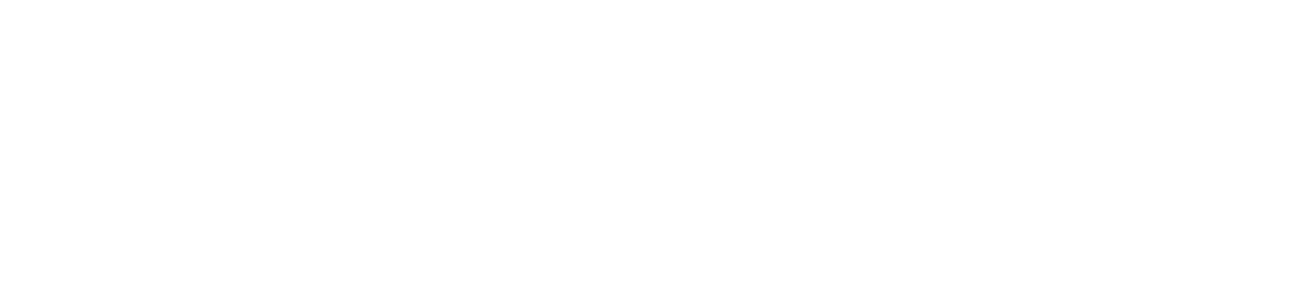
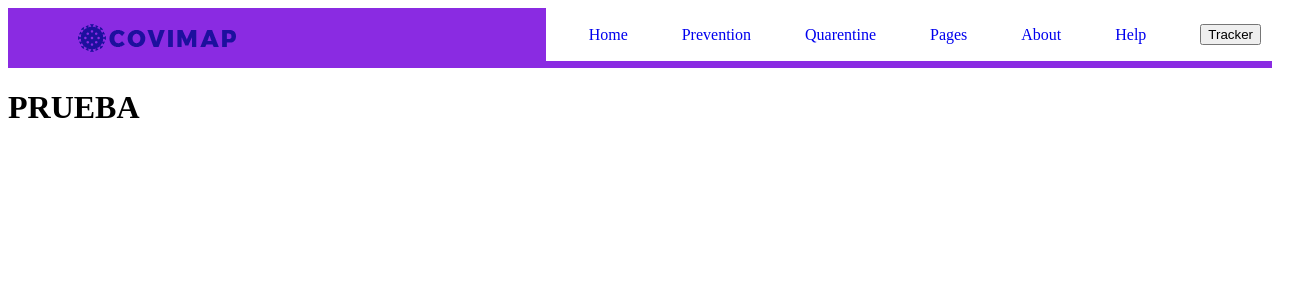
Before and after one commit to gabyfdez90/covimap, a React (Create React App) app: page / in a window 1280 px wide. Shown: the top 300 px of the page, 1304 px wide, since content can reach past the window. Built offline with nearby package versions, Linux system fonts and the light colour scheme.

Commit message:
cambios nav

```diff
--- a/package.json
+++ b/package.json
@@ -6,8 +6,12 @@
     "@testing-library/jest-dom": "^5.16.5",
     "@testing-library/react": "^13.4.0",
     "@testing-library/user-event": "^13.5.0",
+    "bootstrap": "^5.2.3",
     "react": "^18.2.0",
+    "react-bootstrap": "^2.7.0",
     "react-dom": "^18.2.0",
+    "react-router": "^6.6.2",
+    "react-router-dom": "^6.6.2",
     "react-scripts": "5.0.1",
     "web-vitals": "^2.1.4"
   },
--- a/src/App.js
+++ b/src/App.js
@@ -1,9 +1,14 @@
-
+import React from "react";
+import "../src/components/atoms/navbar/navbar.css";
+import Navbar from "../src/components/atoms/navbar/Navbar";
 
 function App() {
   return (
     <div className="App">
-
+      <Navbar />
+      <div className="main-content">
+        <h1> PRUEBA</h1>
+      </div>
     </div>
   );
 }
--- a/src/components/atoms/navbar/Navbar.jsx
+++ b/src/components/atoms/navbar/Navbar.jsx
@@ -0,0 +1,54 @@
+import "../navbar/navbar.css";
+import React from "react";
+//import { NavLink } from "react-router-dom";
+import Logo from "../../../img/logo.png";
+
+function Navbar() {
+  return (
+    <div class="container">
+      <div>
+        <img src={Logo} class="logo" />
+      </div>
+      <div>
+        <nav>
+          <a href="#home">Home</a>
+          <a href="#prevention">Prevention</a>
+          <a href="#quarentine">Quarentine</a>
+          <a href="#pages">Pages</a>
+          <a href="#about">About</a>
+          <a href="#help">Help</a>
+          <button>Tracker</button>
+        </nav>
+      </div>
+    </div>
+  );
+}
+
+export default Navbar;
+/*<div className="container">
+      <div>
+        <img src={Logo} className="Logo" />
+      </div>
+      <div>
+        <ul>
+          <NavLink to="/home">
+            <li>Home</li>
+          </NavLink>
+          <NavLink to="/preventión">
+            <li>Prevention</li>
+          </NavLink>
+          <NavLink to="/Quarentine">
+            <li>Quarentine</li>
+          </NavLink>
+          <NavLink to="/Pages">
+            <li>Pages</li>
+          </NavLink>
+          <NavLink to="/abaut">
+            <li>Abaut</li>
+          </NavLink>
+          <NavLink to="/help">
+            <li>Help</li>
+          </NavLink>
+        </ul>
+      </div>
+    </div>*/
--- a/src/components/atoms/navbar/navbar.css
+++ b/src/components/atoms/navbar/navbar.css
@@ -0,0 +1,40 @@
+
+.container {
+  display: grid;
+  background-color: blueviolet;
+  margin: auto;
+
+}
+
+
+.container > div:nth-child(1) {
+  grid-column: 1 / 2;
+  margin-left: 10%;
+}
+
+.container > div:nth-child(2) {
+  grid-column: 2 / 3;
+}
+
+.logo{
+  display: flex;
+  justify-content: space-around;
+  align-items: center;
+   padding: 1rem;;
+}
+
+nav {
+  display: flex;
+  justify-content: space-around;
+  align-items: center;
+  width: 100%;
+  padding: 1rem;
+  background-color: white;
+  color: white;
+
+
+}
+
+a{
+  text-decoration: none;
+}
```
Also changed, not shown: src/index.js (+5 -7 lines), 1 other file (tests, documents, lock files or other folders).
